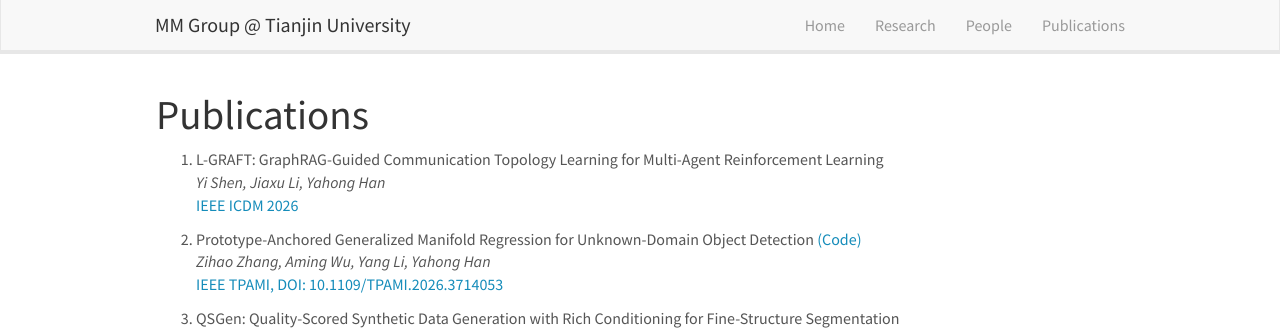
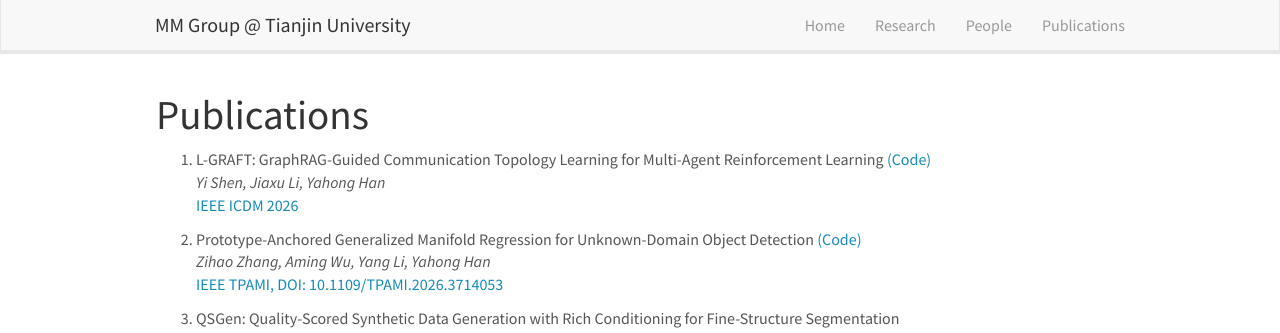
Before and after one commit to tjumm/tjumm.github.io, a Jekyll site: the page built from _pages/publications.md, in a window 1280 px wide and 900 px high. Shown: the top 333 px of the window. Built offline with Jekyll 4.4.1, drawn with Linux system fonts in a browser that asks for light colours; comment, search, counter and statistics services are not loaded.

Commit message:
Update publist.yml

```diff
--- a/_data/publist.yml
+++ b/_data/publist.yml
@@ -1,4 +1,4 @@
-- title: "1. L-GRAFT: GraphRAG-Guided Communication Topology Learning for Multi-Agent Reinforcement Learning"
+- title: "1. L-GRAFT: GraphRAG-Guided Communication Topology Learning for Multi-Agent Reinforcement Learning <a href='https://github.com/sqdjm/L-GRAFT'>(Code)</a>"
   image: dummy.png
   description:
   authors: Yi Shen, Jiaxu Li, Yahong Han
```
